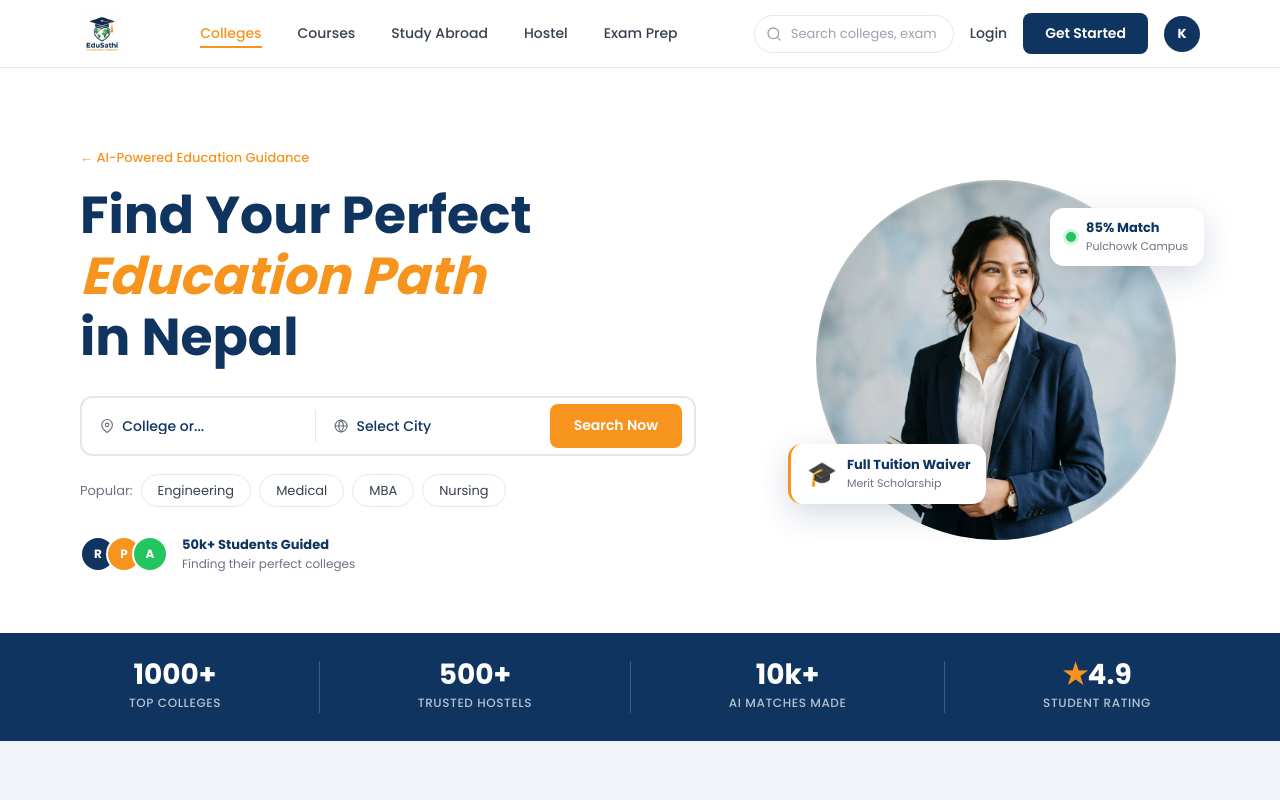
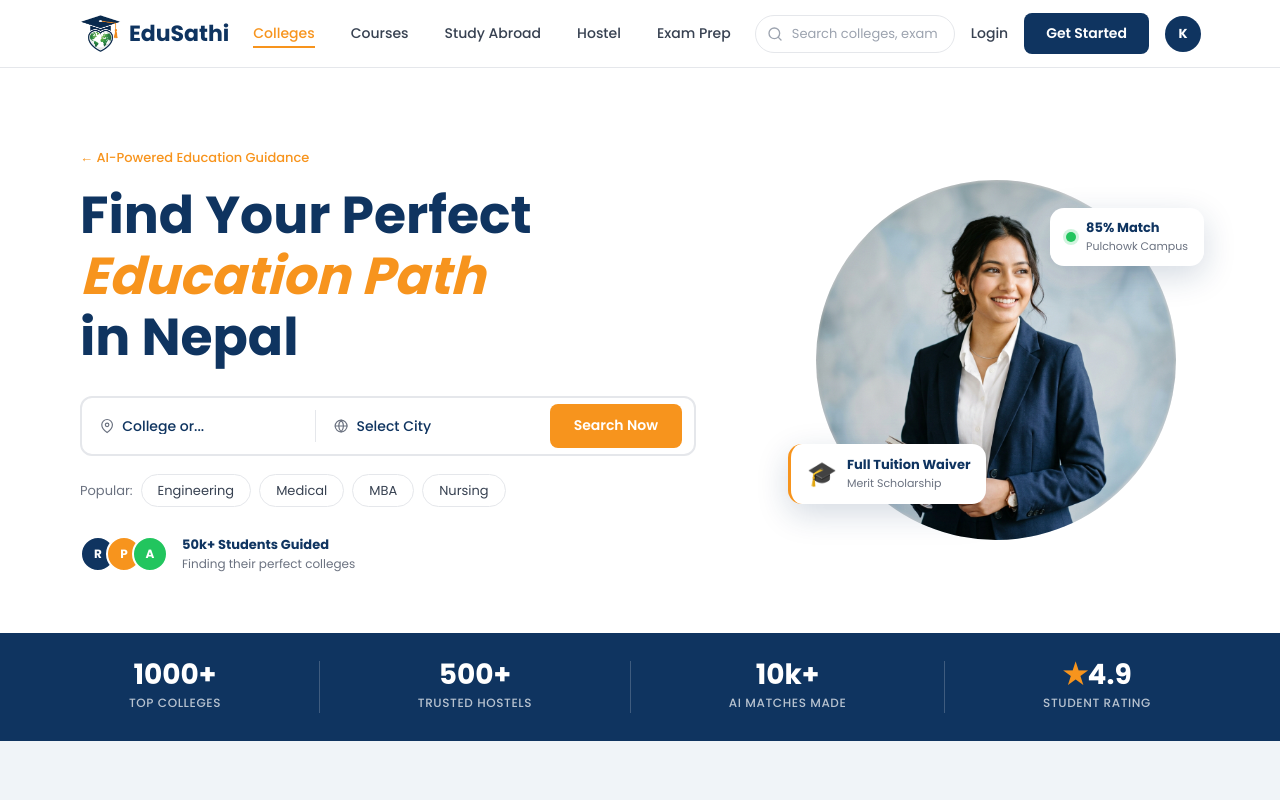
Before and after one commit to kushal867/edu_sathi, a plain HTML site: page index.html in a window 1280 px wide. Shown: the top 800 px of the page. Drawn offline with Linux system fonts and the light colour scheme.

Commit message:
feat:Manages the images in the frontend

```diff
--- a/index.html
+++ b/index.html
@@ -20,7 +20,8 @@
        ================================================================ -->
   <nav class="navbar">
     <a href="index.html" class="nav-brand">
-      <img src="assets/images/logo/logo-dark.png" alt="EduSathi" class="nav-logo-img" style="height:44px;width:auto;object-fit:contain;">
+      <img src="assets/images/logo/logo-icon.png" alt="EduSathi" class="nav-logo-img">
+      <span class="nav-brand-text">EduSathi</span>
     </a>
 
     <!-- CSS-only hamburger -->
@@ -628,7 +629,8 @@
       <!-- Col 1: Brand -->
       <div class="footer-col brand-col">
         <a href="index.html" class="footer-logo">
-          <img src="assets/images/logo/logo-dark.png" alt="EduSathi" class="footer-logo-img" style="height:48px;width:auto;object-fit:contain;filter:brightness(0) invert(1);">
+          <img src="assets/images/logo/logo-icon.png" alt="EduSathi" class="footer-logo-img" style="filter:brightness(0) invert(1);">
+          <span class="footer-logo-text">EduSathi</span>
         </a>
         <p class="footer-tagline">Empowering Nepali students with AI-driven guidance for a brighter, interconnected future.</p>
         <div class="footer-socials">
@@ -692,3 +694,8 @@
 
 </body>
 </html>
+
+
+
+
+Kushal Sapkota is my name, I am a developer. I am ver good man ok, you are very good man ok, you are very good. I am a Kushal Sapkota haha kushal sa[pkota is muy name]
```
Also changed, not shown: assets/images/logo/logo-icon.png (added).
